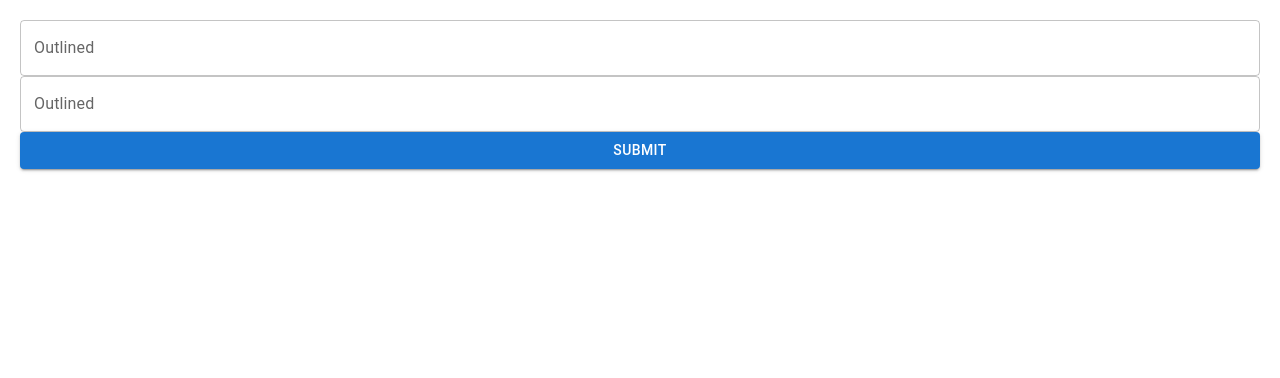
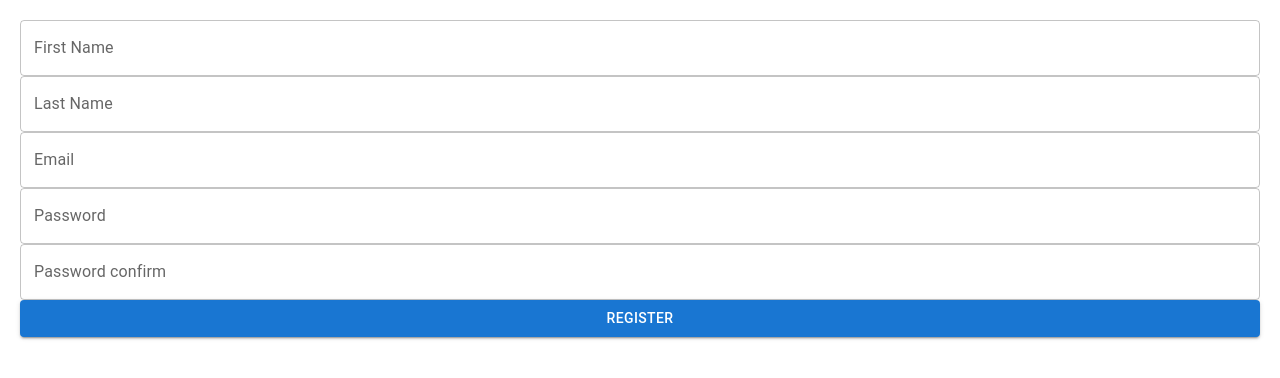
Before and after one commit to FREEZ2385/AttendenceSystem, a React (Create React App) app: page /register in a window 1280 px wide. Shown: the top 378 px of the page. Built offline with nearby package versions, Linux system fonts and the light colour scheme.

Commit message:
[Update] add input area in register

```diff
--- a/src/App.tsx
+++ b/src/App.tsx
@@ -13,7 +13,7 @@ function App() {
     <BrowserRouter>
       <Routes>
         <Route path="/login" element={<Login />}/>
-        <Route path="/register" element={<Register />}/>
+        <Route path="/register" element={<Register text="register"/>}/>
       </Routes>
     </BrowserRouter>
   );
--- a/src/components/pages/register.tsx
+++ b/src/components/pages/register.tsx
@@ -1,13 +1,22 @@
-import React from 'react';
+import React, { useState } from 'react';
 import { Button, TextField } from '@mui/material';
 import './css/register.css'
 
-function Register() {
+interface Props {
+  text: string;
+}
+
+
+function Register({ text }: Props): JSX.Element {
+
   return (
     <div className="register">
-        <TextField id="outlined-basic" label="Outlined" variant="outlined" />
-        <TextField id="outlined-basic" label="Outlined" variant="outlined" />
-        <Button variant="contained">Submit</Button>
+        <TextField label="First Name" variant="outlined" />
+        <TextField label="Last Name" variant="outlined" />
+        <TextField label="Email" variant="outlined" />
+        <TextField label="Password" type="password" variant="outlined" />
+        <TextField label="Password confirm" type="password" variant="outlined" />
+        <Button variant="contained">Register</Button>
     </div>
   );
 }
```
